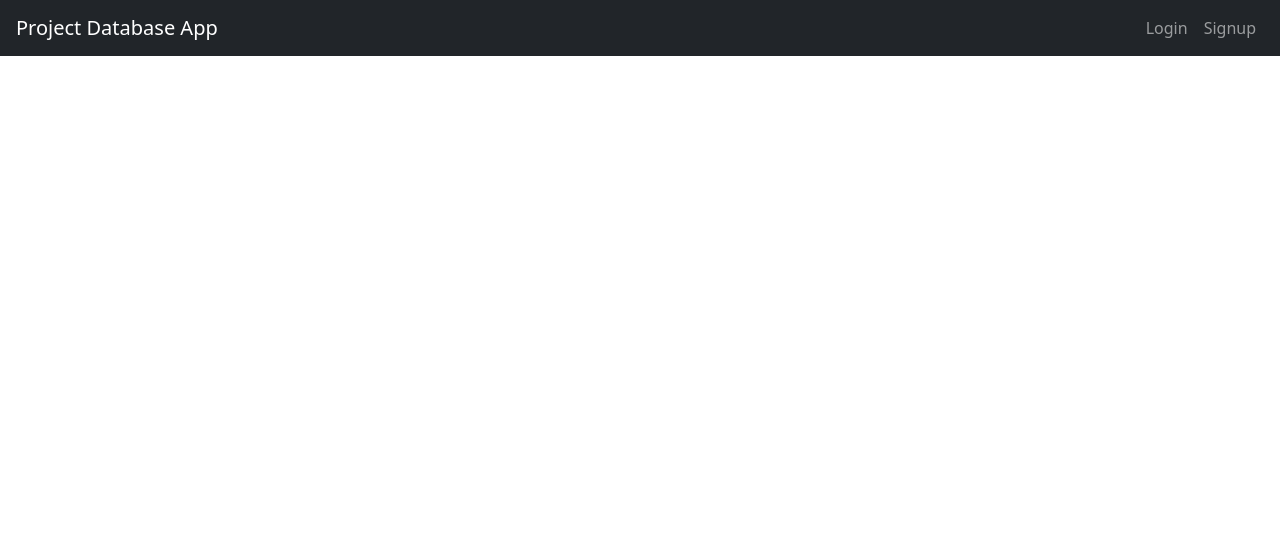
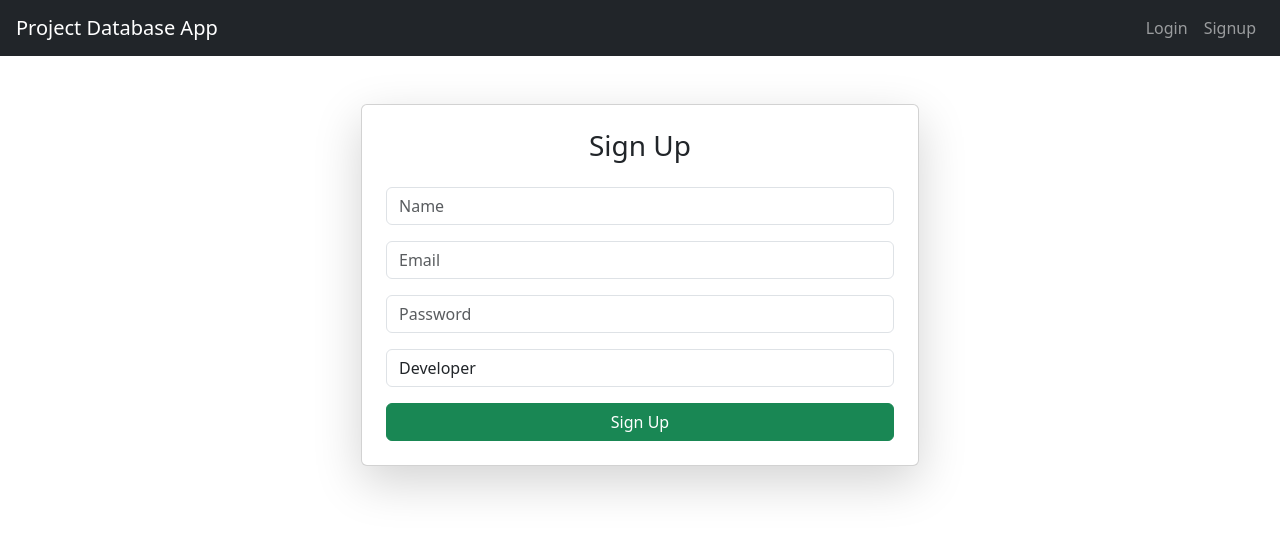
Before and after one commit to FemiAdesola/project_database, a React (Create React App) app: page /signup in a window 1280 px wide. Shown: the top 534 px of the page. Built offline with nearby package versions, Linux system fonts and the light colour scheme.

Commit message:
Created signupScreen.jsx page and Loader,  updated App.jsx

```diff
--- a/public/index.html
+++ b/public/index.html
@@ -21,5 +21,6 @@
   <body>
     <noscript>You need to enable JavaScript to run this app.</noscript>
     <div id="root"></div>
+    <script src="https://cdn.jsdelivr.net/npm/bootstrap@5.3.3/dist/js/bootstrap.bundle.min.js"></script>
   </body>
 </html>
--- a/src/App.jsx
+++ b/src/App.jsx
@@ -6,6 +6,7 @@ import Home from "./pages/HomeScreen";
 import MembersList from "./pages/Member/MemberList";
 import ProjectsList from "./pages/Project/ProjectsList";
 import LoginScreen from "./pages/LoginScreen";
+import SignupScreen from "./pages/SignupScreen";
 
 function App() {
   return (
@@ -14,6 +15,7 @@ function App() {
       <Routes>
        <Route path="/" element={<Home />} />
        <Route path="/login" element={<LoginScreen />} />
+        <Route path="/signup" element={<SignupScreen />} />
 
        {/* Members */}
         <Route
--- a/src/common/constants.jsx
+++ b/src/common/constants.jsx
@@ -1,3 +1,4 @@
 export const GETMEMBERS_URL = "/api/members";
 export const GETPROJECTS_URL = "/api/projects";
 export const LOGIN_URL = "/api/auth/login";
+export const SIGNUP_URL = "/api/members";
--- /dev/null
+++ b/src/components/Loader.jsx
@@ -0,0 +1,12 @@
+import React from 'react'
+const Loader = () => {
+   return (
+    <div className="d-flex justify-content-center align-items-center" style={{ height: "100px" }}>
+      <div className="spinner-border text-primary" role="status">
+        <span className="visually-hidden">Loading...</span>
+      </div>
+    </div>
+  );
+}
+
+export default Loader
--- /dev/null
+++ b/src/pages/SignupScreen.jsx
@@ -0,0 +1,89 @@
+import React, { useState } from "react";
+import { useDispatch } from "react-redux";
+import { useNavigate } from "react-router-dom";
+
+import { login } from "../Redux/slice/authSlice";
+import api from "../Redux/slice/apiSlice";
+import { SIGNUP_URL, LOGIN_URL } from "../common/constants";
+import Loader from "../components/Loader";
+
+const SignupScreen = () => {
+  const [form, setForm] = useState({
+    name: "",
+    email: "",
+    password: "",
+    role: "developer",
+  });
+    const [isLoading, setIsLoading] = useState(false);
+
+  const dispatch = useDispatch();
+  const navigate = useNavigate();
+
+  const handleSignup = async (e) => {
+    e.preventDefault();
+    try {
+      await api.post(SIGNUP_URL, form);
+
+      // immediately login after signup
+      const loginRes = await api.post(LOGIN_URL, {
+        email: form.email,
+        password: form.password,
+      });
+
+      dispatch(login(loginRes.data));
+      navigate("/");
+    } catch (err) {
+      alert(err.response?.data?.message || "Signup failed");
+    }finally {
+      setIsLoading(false);
+    }
+  };
+
+  return (
+    <div className="container mt-5 d-flex justify-content-center">
+      <div className="card shadow-lg col-md-6">
+        <div className="card-body p-4">
+          <h3 className="card-title text-center mb-4">Sign Up</h3>
+           {isLoading && <Loader />}
+          <form onSubmit={handleSignup}>
+            <input
+              type="text"
+              placeholder="Name"
+              className="form-control mb-3"
+              value={form.name}
+              onChange={(e) => setForm({ ...form, name: e.target.value })} required
+            />
+            <input
+              type="email"
+              placeholder="Email"
+              className="form-control mb-3"
+              value={form.email}
+              onChange={(e) => setForm({ ...form, email: e.target.value })} required
+            />
+            <input
+              type="password"
+              placeholder="Password"
+              className="form-control mb-3"
+              value={form.password}
+              onChange={(e) => setForm({ ...form, password: e.target.value })} required
+            />
+            <select
+              className="form-control mb-3"
+              value={form.role}
+              onChange={(e) => setForm({ ...form, role: e.target.value })} required
+            >
+              <option value="admin">Admin</option>
+              <option value="developer">Developer</option>
+              <option value="designer">Designer</option>
+              <option value="manager">Manager</option>
+              <option value="tester">Tester</option>
+            </select>
+            <button className="btn btn-success w-100">Sign Up</button>
+          </form>
+        </div>
+      </div>
+    </div>
+  );
+}
+
+export default SignupScreen
```
